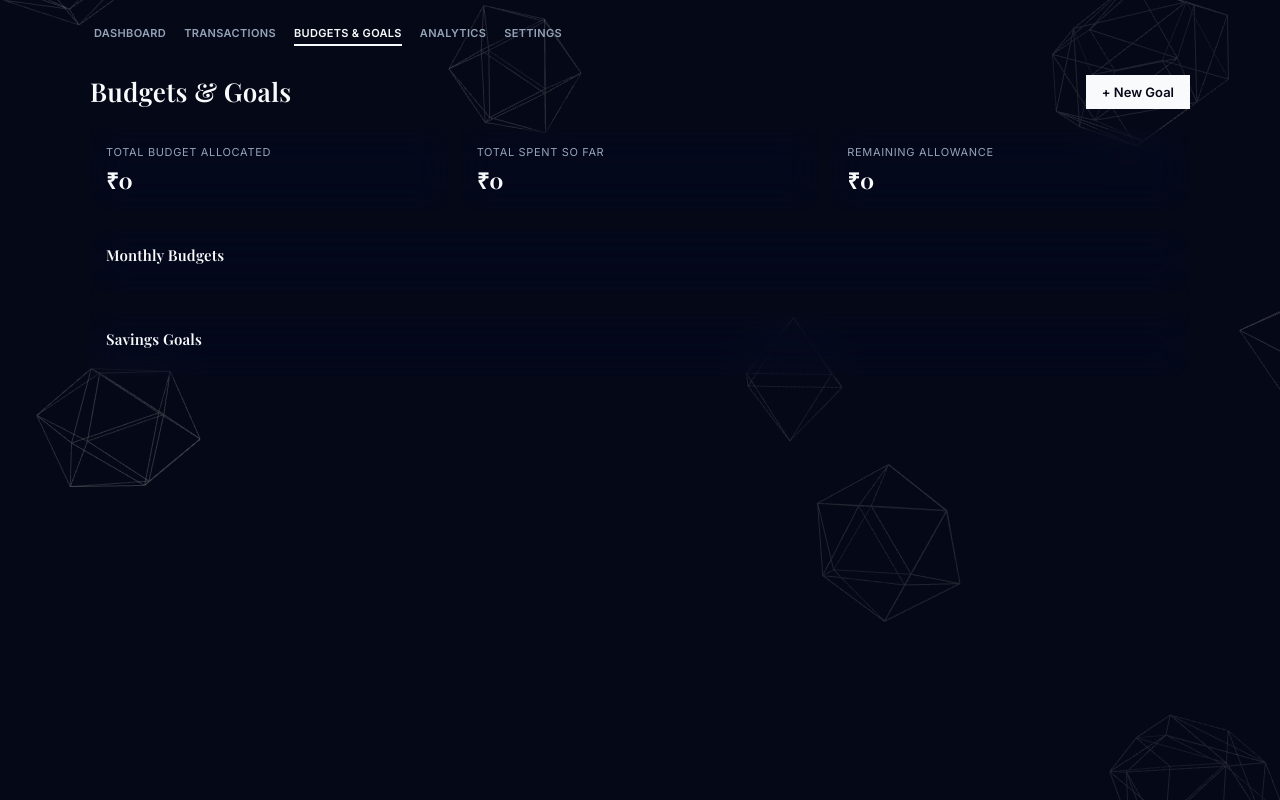
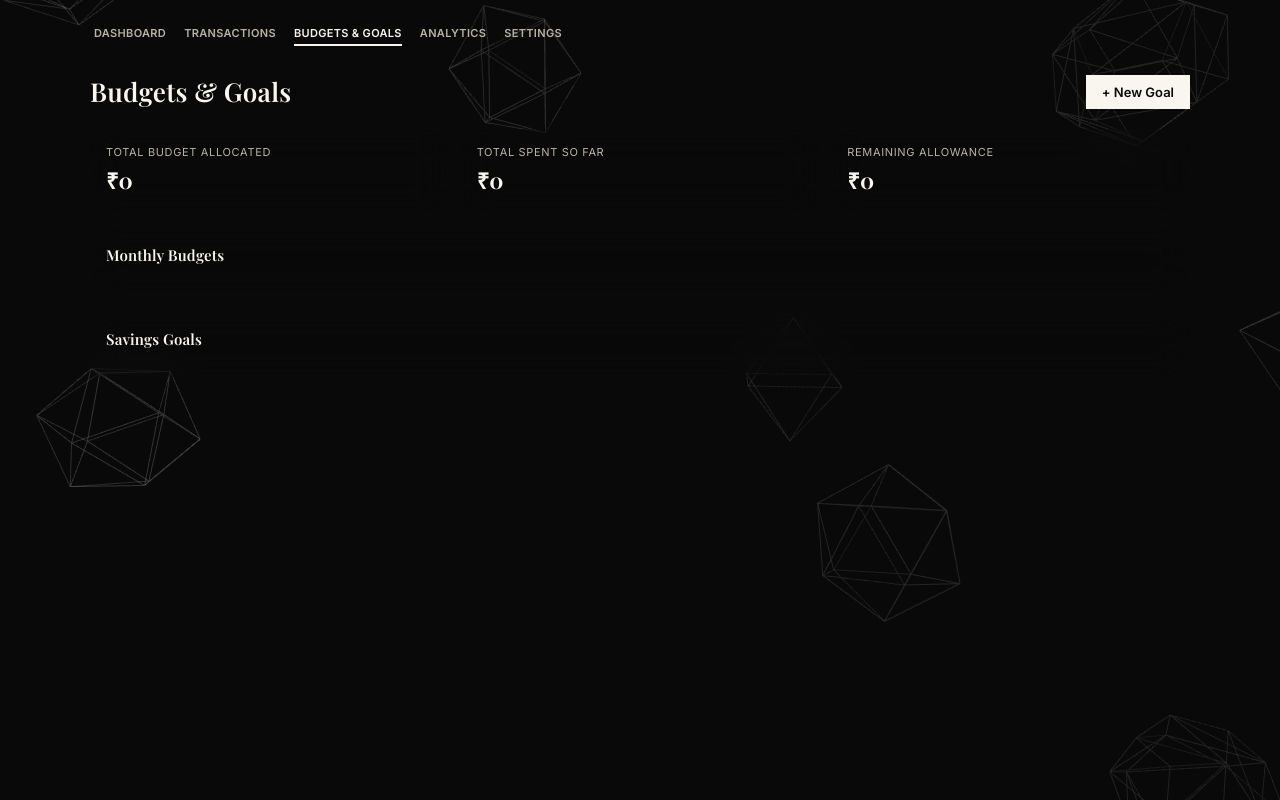
Before and after one commit to nikhith128/Financeai, a website: page public/budgets.html in a window 1280 px wide. Drawn offline with nearby package versions, Linux system fonts and the light colour scheme; no server answers; animation ran at ten frames a second.

Commit message:
Update theme.css

```diff
--- a/public/theme.css
+++ b/public/theme.css
@@ -7,20 +7,18 @@
 @import url('https://fonts.googleapis.com/css2?family=Playfair+Display:wght@500;600;700&family=Inter:wght@400;500;600;700&display=swap');
 
 :root {
-  --void: #050816;
-  --charcoal: #0f172a;
-  --charcoal-light: #172554;
+  --void: #090909;
+  --charcoal: #141414;
+  --charcoal-light: #1d1d1d;
 
-  --ivory: #f8fafc;
-  --gray-light: #94a3b8;
+  --ivory: #f8f6ef;
+  --gray-light: #b8b3a7;
 
-  --accent-primary: #00e5ff;
-  --accent-secondary: #38bdf8;
+  --accent-primary: #d4af37;
+  --accent-secondary: #f4d03f;
 
-  --accent-income: #22c55e;
-  --accent-expense: #fb7185;
-
-
+  --accent-income: #10b981;
+  --accent-expense: #f87171;
 }
 
 * { box-sizing: border-box; }
```
